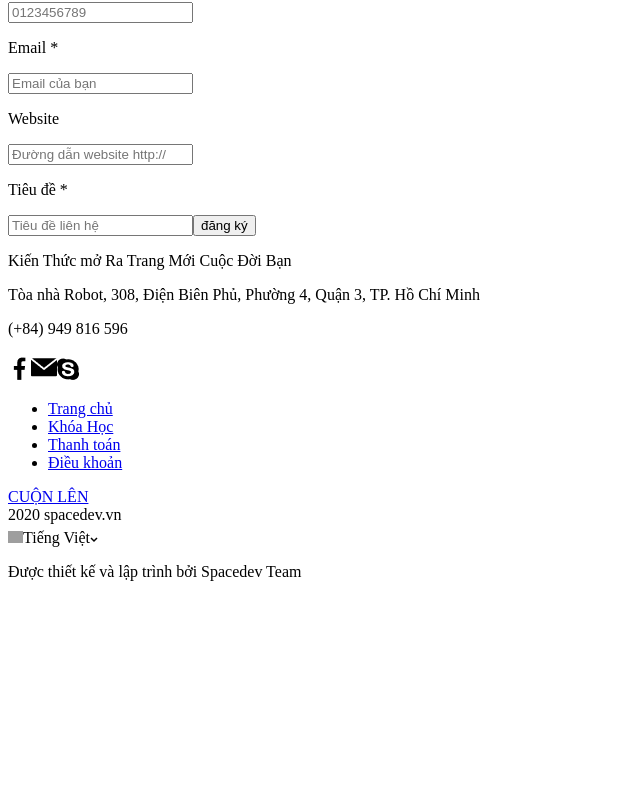
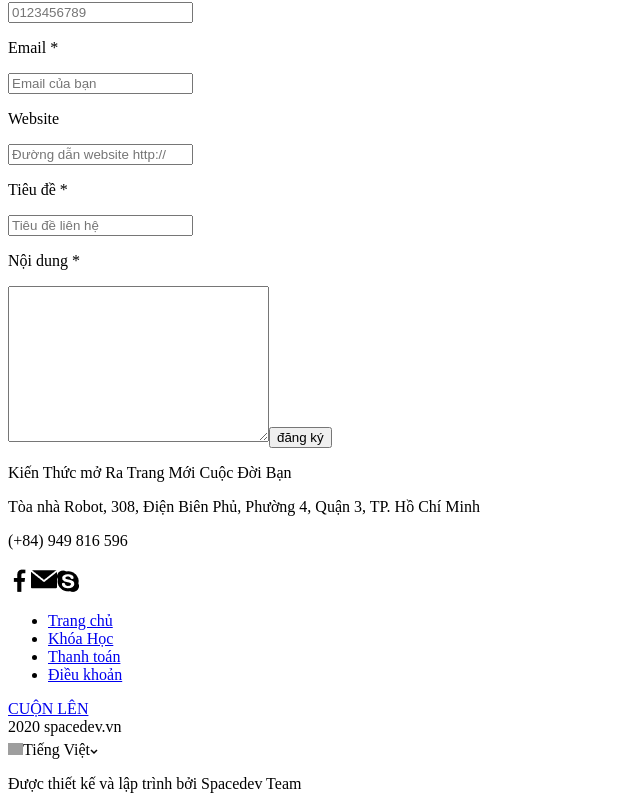
Before and after one commit to thichChiaSe/Spacedev-Project, a React (Vite) app: page / in a window 1280 px wide. Shown: the part 2832-3641 px from the top of the page, without its empty margins (0-640 px from the left). Before the commit the page ends 3429 px from the top, so only its background shows below. Built offline with nearby package versions, Linux system fonts and the light colour scheme; grey boxes are pictures that could not be loaded.

Commit message:
chore : update field content

```diff
--- a/src/components/Field/index.jsx
+++ b/src/components/Field/index.jsx
@@ -1,12 +1,18 @@
 import React from "react";
 
-export const Field = ({ text, required, type = "text", ...props }) => {
+export const Field = ({
+  text,
+  required,
+  type = "text",
+  renderInput,
+  ...props
+}) => {
   return (
     <label>
       <p>
         {text} {required && <span>*</span>}
       </p>
-      <input {...props} type={type} />
+      {renderInput ? renderInput?.(props) : <input {...props} type={type} />}
     </label>
   );
 };
--- a/src/pages/contact.jsx
+++ b/src/pages/contact.jsx
@@ -129,6 +129,18 @@ export const Contact = () => {
                 value={form.title || ""}
                 onChange={(ev) => setForm({ ...form, title: ev.target.value })}
               />
+              <Field
+                text=" Nội dung"
+                required
+                value={form.content || ""}
+                onChange={(ev) =>
+                  setForm({ ...form, content: ev.target.value })
+                }
+                renderInput={(props) => (
+                  <textarea {...props} cols={30} rows={10} />
+                  //render props
+                )}
+              />
               {/* <label>
                 <p>
                   Nội dung<span>*</span>
```
